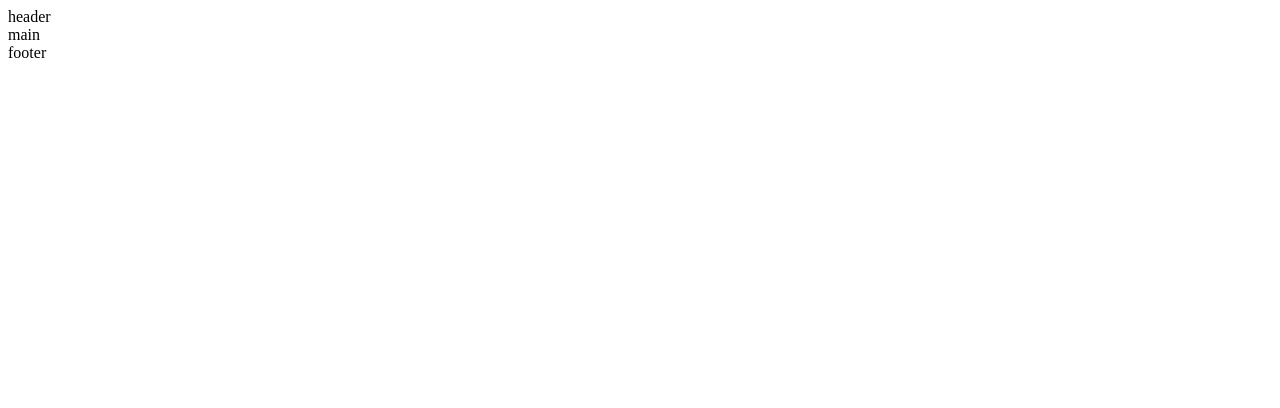
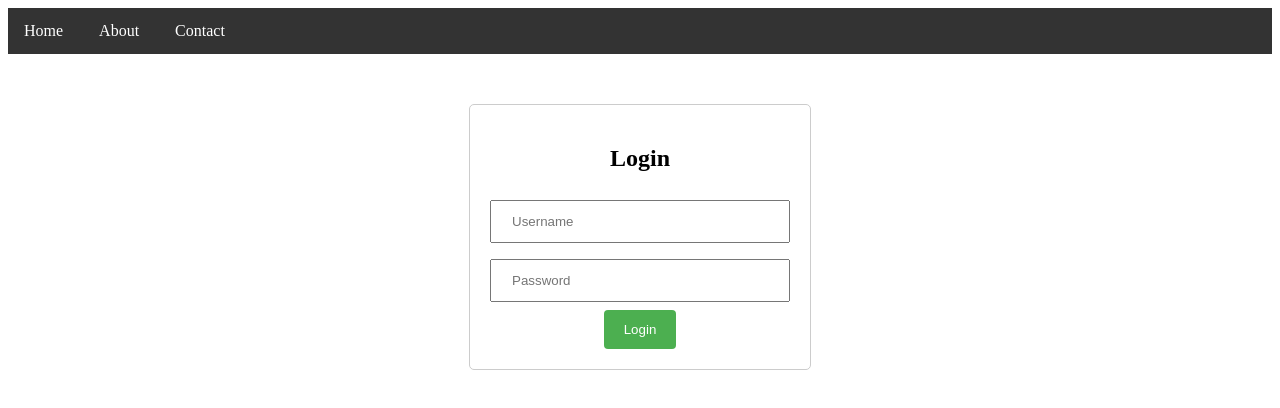
Before and after one commit to tydye7/startup, a plain HTML site: page index.html in a window 1280 px wide. Drawn offline with Linux system fonts and the light colour scheme.

Commit message:
"index.html"

```diff
--- a/index.html
+++ b/index.html
@@ -1,17 +1,69 @@
 <!DOCTYPE html>
 <html>
-    <head>
-        <title>
-            title
-        </title>
-    </head>
-    <Header>
-        header
-    </Header>
-    <main>
-        main
-    </main>
-    <footer>
-        footer
-    </footer>
+<head>
+  <title>Login Page</title>
+  <style>
+    /* CSS styles for the menu bar */
+    .menu {
+      background-color: #333;
+      overflow: hidden;
+    }
+
+    .menu a {
+      color: white;
+      display: inline-block;
+      padding: 14px 16px;
+      text-decoration: none;
+    }
+
+    .menu a:hover {
+      background-color: #111;
+    }
+
+    /* CSS styles for the login form */
+    .login-form {
+      margin: 50px auto;
+      width: 300px;
+      padding: 20px;
+      border: 1px solid #ccc;
+      border-radius: 5px;
+      text-align: center;
+    }
+
+    .login-form input[type="text"],
+    .login-form input[type="password"] {
+      width: 100%;
+      padding: 12px 20px;
+      margin: 8px 0;
+      box-sizing: border-box;
+    }
+
+    .login-form input[type="submit"] {
+      background-color: #4CAF50;
+      color: white;
+      padding: 12px 20px;
+      border: none;
+      border-radius: 4px;
+      cursor: pointer;
+    }
+  </style>
+</head>
+<body>
+  <!-- Menu bar -->
+  <div class="menu">
+    <a href="#">Home</a>
+    <a href="#">About</a>
+    <a href="#">Contact</a>
+  </div>
+
+  <!-- Login form -->
+  <div class="login-form">
+    <h2>Login</h2>
+    <form>
+      <input type="text" placeholder="Username" required><br>
+      <input type="password" placeholder="Password" required><br>
+      <input type="submit" value="Login">
+    </form>
+  </div>
+</body>
 </html>
```
